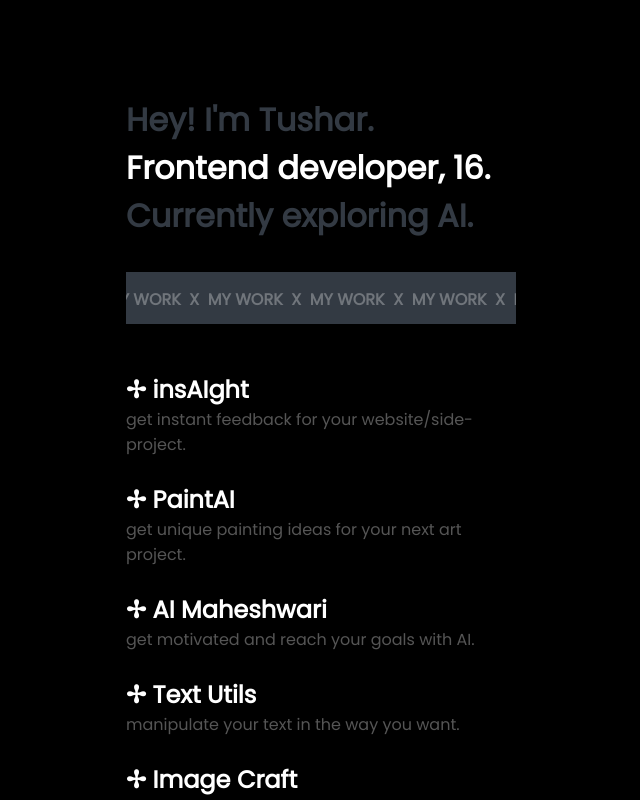
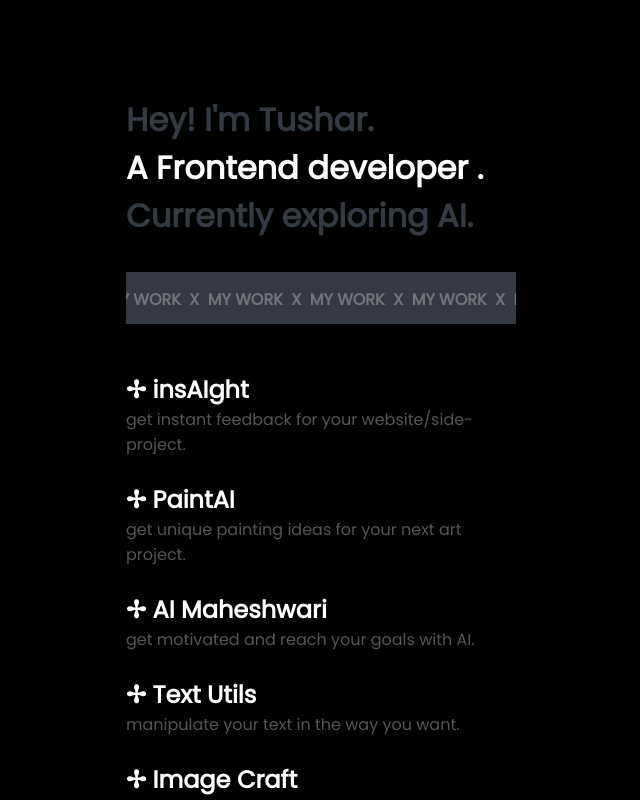
Before and after one commit to tusharverma06/Portfolio, a React (Create React App) app: page / in a window 1280 px wide. Shown: the top 800 px of the page, without its empty margins (319-959 px from the left). Built offline with nearby package versions, Linux system fonts and the light colour scheme.

Commit message:
removed confidential info

```diff
--- a/src/App.js
+++ b/src/App.js
@@ -5,7 +5,7 @@ function App() {
  <>
  <div className="center">
   <p><span className='hi'>Hey! I'm Tushar.</span>
-  <span></span> <br /><span className='profession'>Frontend developer, 16.</span>
+  <span></span> <br /><span className='profession'>A Frontend developer .</span>
   <br />Currently exploring AI.
   {/* Connect with me on <a href='https://twitter.com/tusharrvrma'>Twitter</a> */}
   </p>
```
